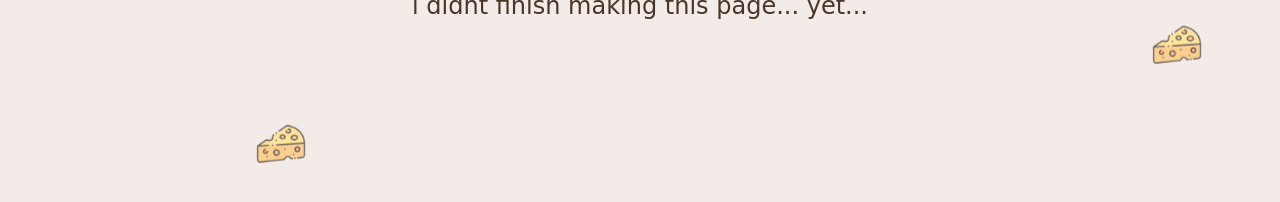
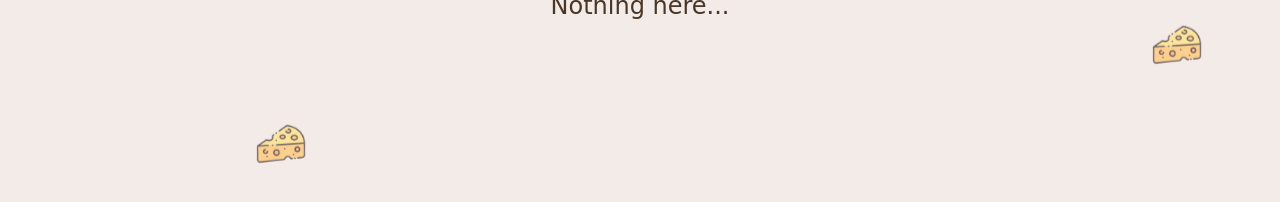
Before and after one commit to JustCallMeChezz/justcallmechezz.github.io, a plain HTML site: page pages/idk.html in a window 1280 px wide. Shown: the part 394-596 px from the top of the page. Drawn offline with nearby package versions, Linux system fonts and the light colour scheme; a web font is replaced by a local one.

Commit message:
Update idk.html

```diff
--- a/pages/idk.html
+++ b/pages/idk.html
@@ -165,7 +165,7 @@ opacity: 0.7;
     </style>
 </head>
 <body>
-    <a data-aos="fade-in" data-aos-duration="1000" href="https://youtu.be/dQw4w9WgXcQ" class="entahh">i didnt finish making this page... yet...</a>
+    <a data-aos="fade-in" data-aos-duration="1000" href="https://youtu.be/dQw4w9WgXcQ" class="entahh">Nothing here...</a>
   <div class="fall-cheese">
     <img src="/fallingthings/cheese.png" alt="Fall Cheese">
   </div>
```
